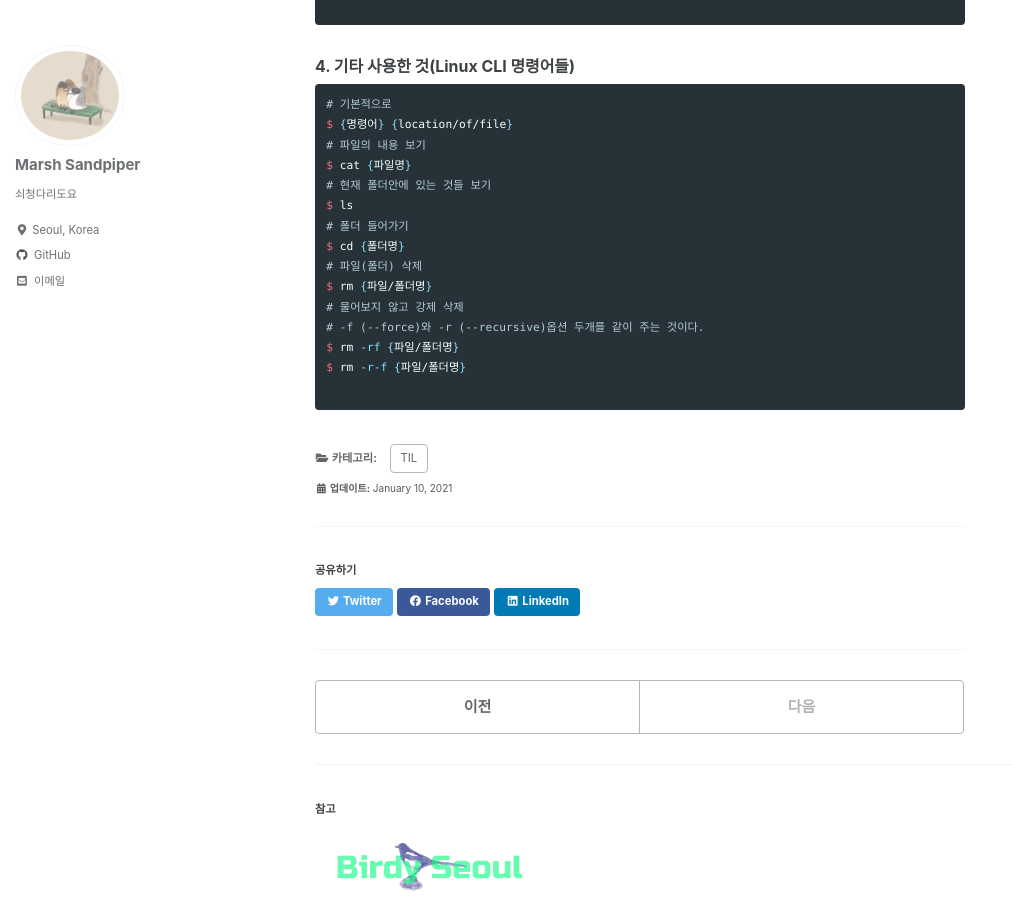
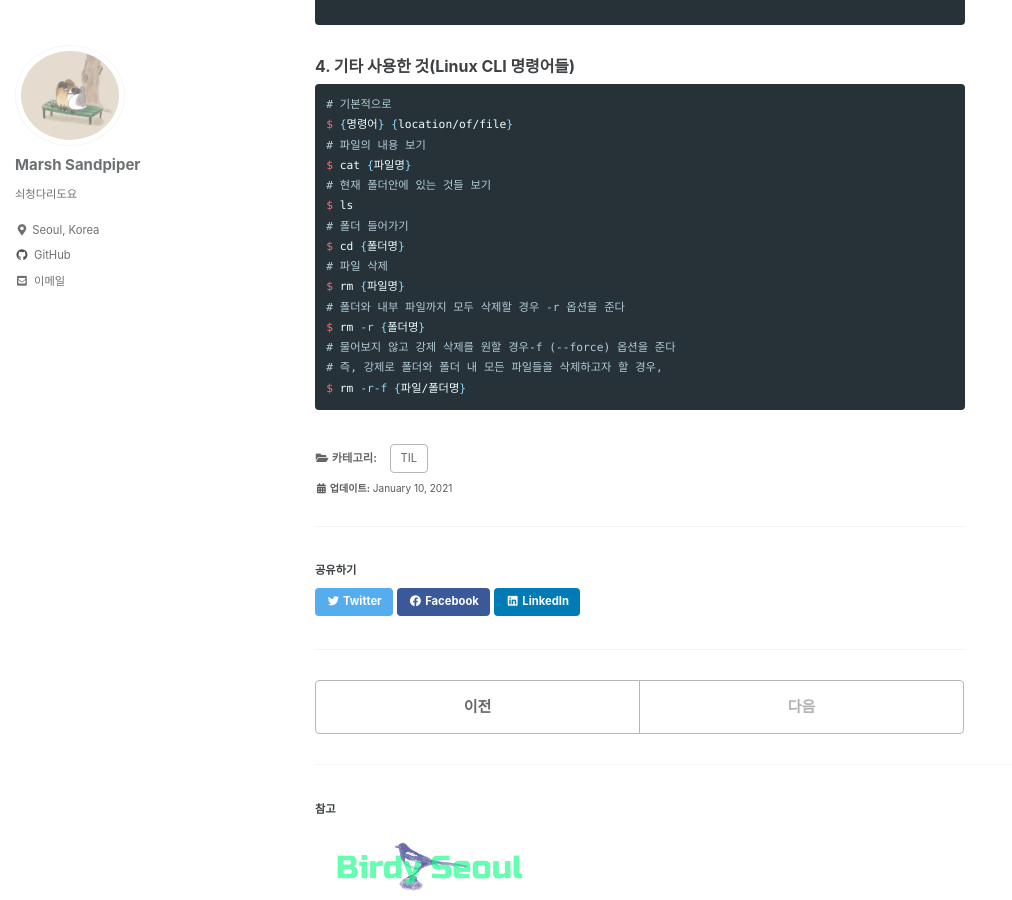
Before and after one commit to Jeong-yeon-Lee/Jeong-yeon-Lee.github.io, a Jekyll site: the page built from _posts/2021-01-10-gitbash-post.markdown, in a window 1280 px wide and 900 px high, scrolled down 1299 px. Shown: the whole window, without its empty margins (0-1012 px from the left). Built offline with Jekyll 4.4.1, drawn with Linux system fonts in a browser that asks for light colours; cached includes are drawn as plain includes; comment, search, counter and statistics services are not loaded.

````diff
--- a/_data/navigation.yml
+++ b/_data/navigation.yml
@@ -4,7 +4,8 @@ main:
     url: /year-archive/
   - title: "Category"
     url: /categories/
-
+  - title: "Tags"
+    url: /tags/
   # - title: "Quick-Start Guide"
   #   url: https://mmistakes.github.io/minimal-mistakes/docs/quick-start-guide/
   # - title: "About"
--- a/_posts/2021-01-10-gitbash-post.markdown
+++ b/_posts/2021-01-10-gitbash-post.markdown
@@ -75,11 +77,11 @@ $ cat {파일명}
 $ ls
 # 폴더 들어가기
 $ cd {폴더명}
-# 파일(폴더) 삭제
-$ rm {파일/폴더명}
-# 물어보지 않고 강제 삭제
-# -f (--force)와 -r (--recursive)옵션 두개를 같이 주는 것이다.
-$ rm -rf {파일/폴더명}
+# 파일 삭제
+$ rm {파일명}
+# 폴더와 내부 파일까지 모두 삭제할 경우 -r 옵션을 준다
+$ rm -r {폴더명}
+# 물어보지 않고 강제 삭제를 원할 경우-f (--force) 옵션을 준다
+# 즉, 강제로 폴더와 폴더 내 모든 파일들을 삭제하고자 할 경우,
 $ rm -r-f {파일/폴더명}
-
 ```
````
Also changed, not shown: other parts of _posts/2021-01-10-gitbash-post.markdown (+2 -0 lines).
